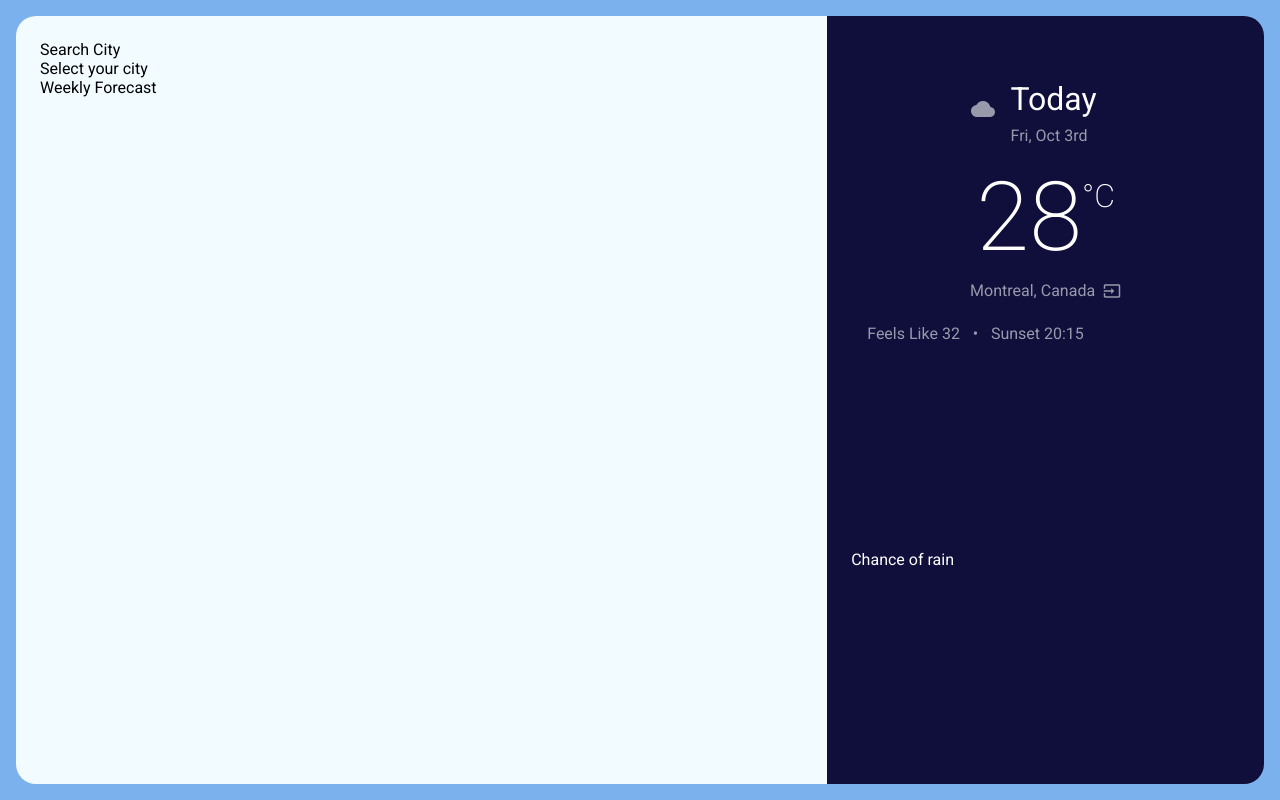
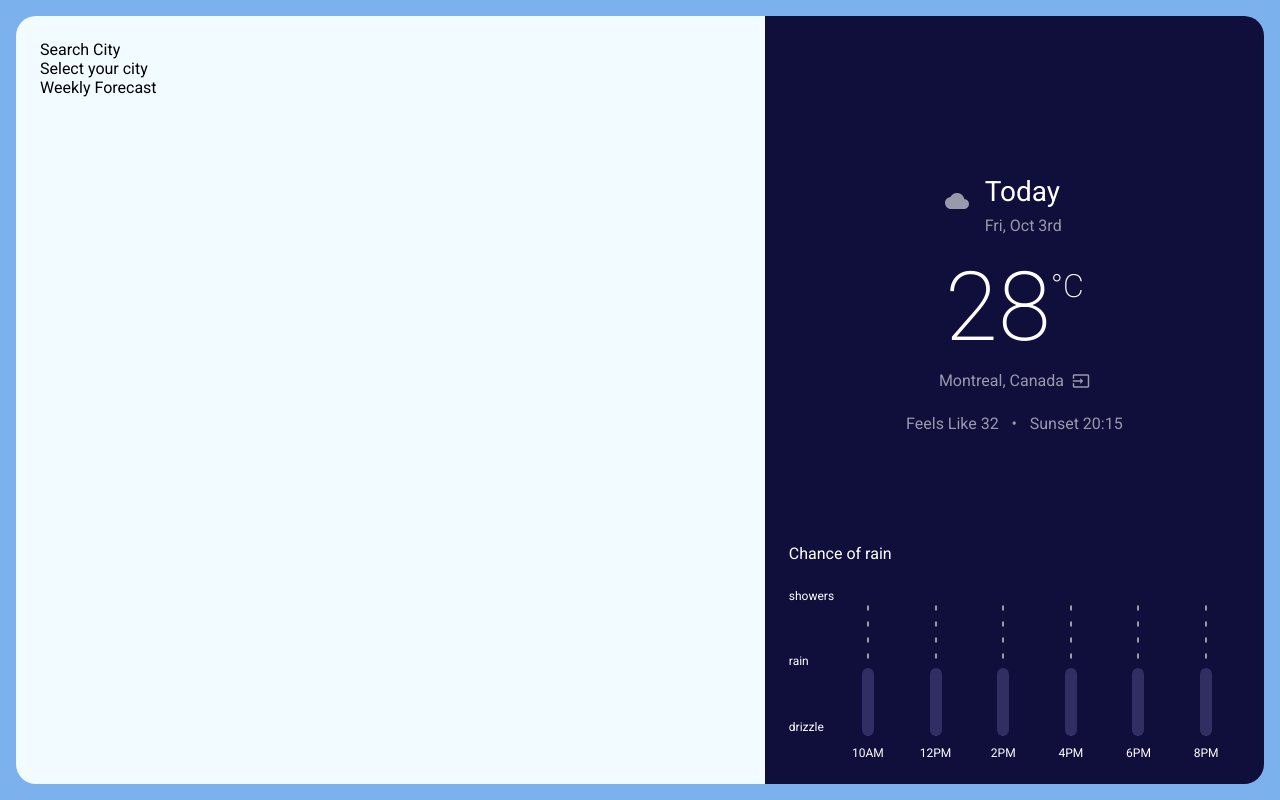
Before and after one commit to ericellb/Simple-Weather, a React (Create React App) app: page / in a window 1280 px wide. Built offline with nearby package versions, Linux system fonts and the light colour scheme.

Commit message:
Rain Chance Graph pure css...

```diff
--- a/src/Components/Dashboard/index.tsx
+++ b/src/Components/Dashboard/index.tsx
@@ -16,7 +16,7 @@ const useStyles = makeStyles(theme => ({
   },
   leftContainer: {
     order: 1,
-    flexBasis: '65%',
+    flexBasis: '60%',
     height: '100%',
     padding: '24px',
     boxSizing: 'border-box',
@@ -25,7 +25,7 @@ const useStyles = makeStyles(theme => ({
   },
   rightContainer: {
     order: 2,
-    flexBasis: '35%',
+    flexBasis: '40%',
     height: '100%',
     padding: '24px',
     boxSizing: 'border-box',
--- /dev/null
+++ b/src/Components/TodayForecast/RainGraph.tsx
@@ -0,0 +1,94 @@
+import React from 'react';
+import { makeStyles } from '@material-ui/core';
+
+const useStyles = makeStyles(theme => ({
+  chanceRainGraph: {
+    display: 'flex',
+    height: 'calc(100% - 19px)',
+    fontSize: '12px'
+  },
+  chanceRainTitles: {
+    display: 'flex',
+    flexBasis: '10%',
+    justifyContent: 'space-between',
+    alignItems: 'center',
+    flexWrap: 'wrap'
+  },
+  chanceRainItems: {
+    flexBasis: '15%',
+    display: 'flex',
+    alignItems: 'flex-end',
+    justifyContent: 'center',
+    position: 'relative'
+  },
+  chanceRainLineContainer: {
+    width: '4px',
+    height: '100%',
+    position: 'absolute',
+    boxSizing: 'border-box',
+    paddingTop: '3em',
+    paddingBottom: '2em'
+  },
+  chanceRainDottedLine: {
+    width: '4px',
+    height: '100%',
+    position: 'absolute',
+    boxSizing: 'border-box',
+    paddingTop: '3em',
+    paddingBottom: '2em',
+    backgroundImage: 'linear-gradient(#9999ac 33%, rgba(255,255,255,0) 0%)',
+    backgroundPosition: 'center',
+    backgroundSize: '2px 16px',
+    backgroundRepeat: 'repeat-y',
+    backgroundClip: 'content-box'
+  },
+  chanceRainValueContainer: {
+    width: '12px',
+    height: '100%',
+    position: 'absolute',
+    boxSizing: 'border-box',
+    paddingTop: '3em',
+    paddingBottom: '2em',
+    display: 'flex',
+    justifyContent: 'center',
+    alignItems: 'flex-end'
+  },
+  chanceRainValueLine: {
+    background: '#302e62',
+    height: '50%',
+    borderRadius: '12px',
+    width: '16px',
+    '&:hover': {
+      backgroundColor: '#f8c500'
+    }
+  }
+}));
+
+export default function RainGraph() {
+  const classes = useStyles({});
+  let testArr = ['10AM', '12PM', '2PM', '4PM', '6PM', '8PM'];
+
+  return (
+    <React.Fragment>
+      <div>Chance of rain</div>
+      <div className={classes.chanceRainGraph}>
+        <div className={classes.chanceRainTitles}>
+          <div>showers</div>
+          <div>rain</div>
+          <div>drizzle</div>
+        </div>
+        {testArr.map(item => {
+          return (
+            <div className={classes.chanceRainItems}>
+              <div className={classes.chanceRainDottedLine}></div>
+              <div className={classes.chanceRainValueContainer}>
+                <div className={classes.chanceRainValueLine}> </div>
+              </div>
+              {item}
+            </div>
+          );
+        })}
+      </div>
+    </React.Fragment>
+  );
+}
--- a/src/Components/TodayForecast/TodayInfo.tsx
+++ b/src/Components/TodayForecast/TodayInfo.tsx
@@ -3,13 +3,6 @@ import { Cloud, InputOutlined } from '@material-ui/icons';
 import { makeStyles } from '@material-ui/core';
 
 const useStyles = makeStyles(theme => ({
-  todayInfo: {
-    width: '100%',
-    justifyContent: 'center',
-    alignItems: 'center',
-    textAlign: 'center',
-    color: '#9999ac'
-  },
   todayDate: {
     padding: '1em',
     paddingBottom: '0px',
@@ -26,7 +19,7 @@ const useStyles = makeStyles(theme => ({
   todayDateToday: {
     padding: '8px',
     paddingLeft: '0',
-    fontSize: '32px',
+    fontSize: '28px',
     color: 'white'
   },
   todayDateDate: {
@@ -60,7 +53,8 @@ const useStyles = makeStyles(theme => ({
   },
   todayExtra: {
     padding: '1em',
-    display: 'flex'
+    display: 'flex',
+    justifyContent: 'center'
   },
   extraFeels: {
     paddingRight: '0.8em'
@@ -73,7 +67,7 @@ const useStyles = makeStyles(theme => ({
 export default function TodayInfo() {
   const classes = useStyles({});
   return (
-    <div className={classes.todayInfo}>
+    <React.Fragment>
       <div className={classes.todayDate}>
         <Cloud />
         <div className={classes.todayDateInfo}>
@@ -92,6 +86,6 @@ export default function TodayInfo() {
         <div className={classes.extraFeels}>Feels Like 32</div> •{' '}
         <div className={classes.extraSunset}>Sunset 20:15</div>
       </div>
-    </div>
+    </React.Fragment>
   );
 }
--- a/src/Components/TodayForecast/index.tsx
+++ b/src/Components/TodayForecast/index.tsx
@@ -1,6 +1,7 @@
 import React from 'react';
 import { makeStyles } from '@material-ui/core';
 import TodayInfo from './TodayInfo';
+import RainGraph from './RainGraph';
 
 const useStyles = makeStyles(theme => ({
   todayContainer: {
@@ -9,8 +10,18 @@ const useStyles = makeStyles(theme => ({
     color: 'white',
     flexWrap: 'wrap'
   },
+  todayInfo: {
+    width: '100%',
+    justifyContent: 'center',
+    alignItems: 'center',
+    textAlign: 'center',
+    color: '#9999ac',
+    alignSelf: 'flex-end'
+  },
   chanceRain: {
-    width: '100%'
+    width: '100%',
+    height: '30%',
+    alignSelf: 'flex-end'
   }
 }));
 
@@ -19,8 +30,12 @@ export default function TodayForecast() {
 
   return (
     <div className={classes.todayContainer}>
-      <TodayInfo />
-      <div className={classes.chanceRain}>Chance of rain</div>
+      <div className={classes.todayInfo}>
+        <TodayInfo />
+      </div>
+      <div className={classes.chanceRain}>
+        <RainGraph />
+      </div>
     </div>
   );
 }
```
